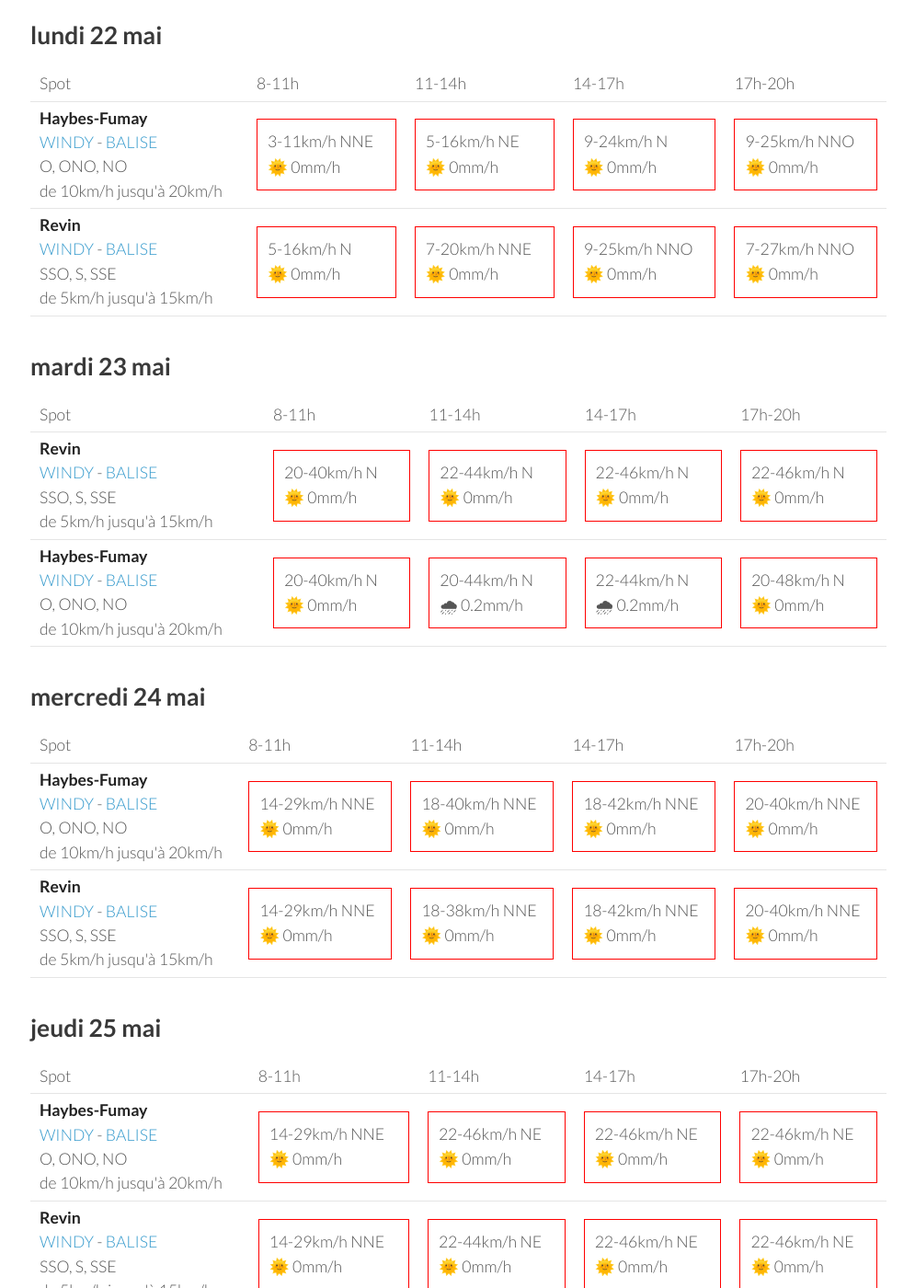
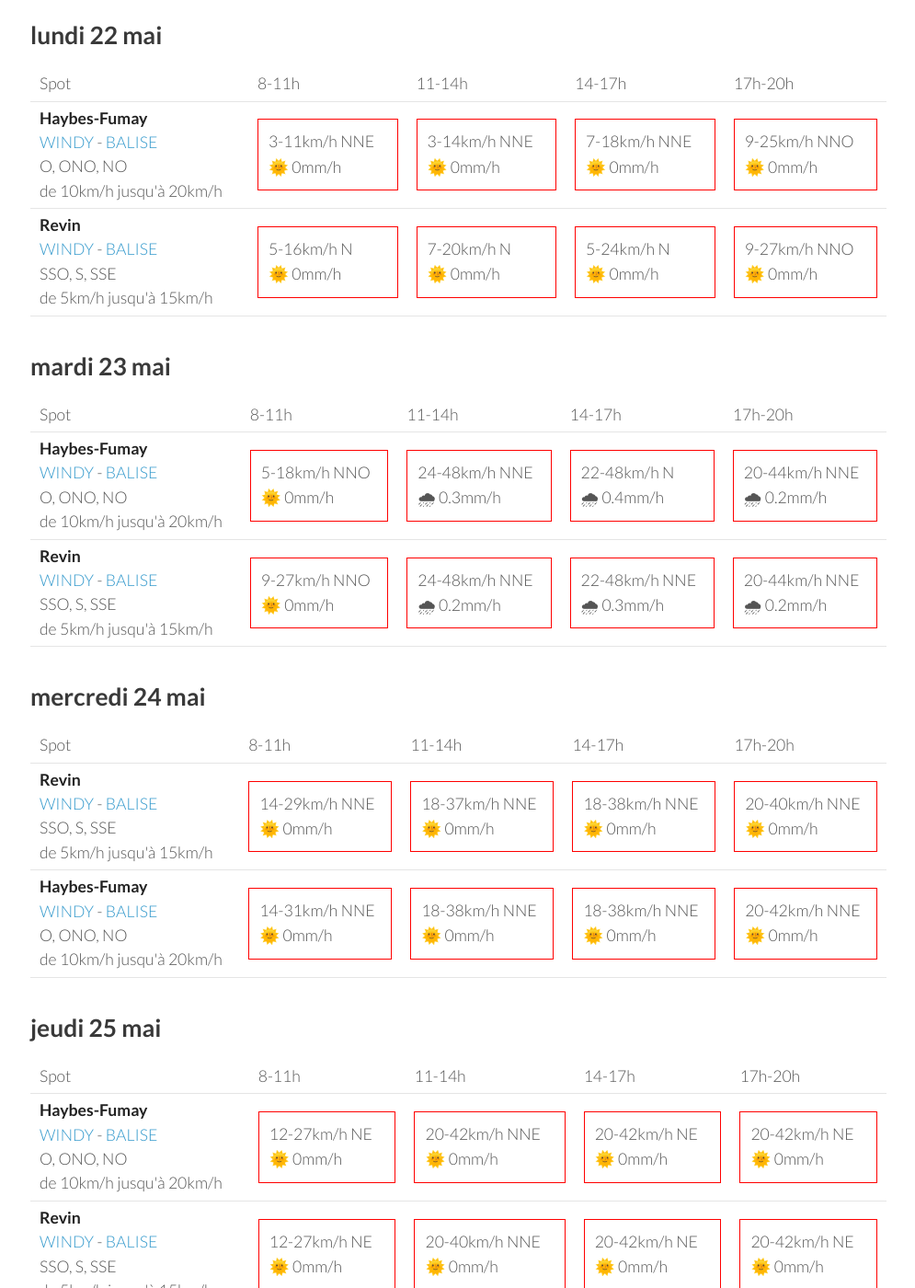
Before and after one commit to parapente-dans-le-nord/parapente-dans-le-nord.github.io, a Jekyll site: the page built from ardennes.markdown, in a window 1280 px wide and 1400 px high, scrolled down 616 px. Shown: the whole window at 92% size, without its empty margins (25-1020 px from the left). Built offline with Jekyll 4.4.1, drawn with Linux system fonts in a browser that asks for light colours; some of the changed text lies outside the part shown.

Commit message:
update index.markdown

```diff
--- a/ardennes.markdown
+++ b/ardennes.markdown
@@ -25,8 +25,8 @@ page mise à jour le dimanche 21 mai 17:10
         <td><strong>Haybes-Fumay</strong><br><a href="https://windy.com/49.998/4.715?49.913,4.738,10">WINDY</a> - <span class=""><a href="http://www.balisemeteo.com/balise.php?idBalise=104">BALISE</a> </span><br> <span class="vent-favorable">O, ONO, NO</span><br><span class="force-vent">de 10km/h jusqu'à 20km/h</span> </td>
 
             <td><div class="not-flyable"><p>0-0km/h NA</p><p>🌧️ 0mm/h</p></div></td>
-            <td><div class="not-flyable"><p>11-27km/h NNE</p><p>🌞 0mm/h</p></div></td>
-            <td><div class="not-flyable"><p>11-31km/h N</p><p>🌞 0mm/h</p></div></td>
+            <td><div class="not-flyable"><p>0-0km/h NA</p><p>🌧️ 0mm/h</p></div></td>
+            <td><div class="not-flyable"><p>0-0km/h NA</p><p>🌧️ 0mm/h</p></div></td>
             <td><div class="not-flyable"><p>11-29km/h N</p><p>🌞 0mm/h</p></div></td>
 
     </tr>
@@ -34,9 +34,9 @@ page mise à jour le dimanche 21 mai 17:10
         <td><strong>Revin</strong><br><a href="https://windy.com/49.948/4.625?49.543,4.625,8">WINDY</a> - <span class=""><a href="http://www.balisemeteo.com/balise.php?idBalise=5019">BALISE</a> </span><br> <span class="vent-favorable">SSO, S, SSE</span><br><span class="force-vent">de 5km/h jusqu'à 15km/h</span> </td>
 
             <td><div class="not-flyable"><p>0-0km/h NA</p><p>🌧️ 0mm/h</p></div></td>
-            <td><div class="not-flyable"><p>12-37km/h NNE</p><p>🌞 0mm/h</p></div></td>
-            <td><div class="not-flyable"><p>11-33km/h NNE</p><p>🌞 0mm/h</p></div></td>
-            <td><div class="not-flyable"><p>9-29km/h NNE</p><p>🌞 0mm/h</p></div></td>
+            <td><div class="not-flyable"><p>0-0km/h NA</p><p>🌧️ 0mm/h</p></div></td>
+            <td><div class="not-flyable"><p>0-0km/h NA</p><p>🌧️ 0mm/h</p></div></td>
+            <td><div class="not-flyable"><p>9-31km/h NNE</p><p>🌞 0mm/h</p></div></td>
 
     </tr>
 
@@ -59,8 +59,8 @@ page mise à jour le dimanche 21 mai 17:10
         <td><strong>Haybes-Fumay</strong><br><a href="https://windy.com/49.998/4.715?49.913,4.738,10">WINDY</a> - <span class=""><a href="http://www.balisemeteo.com/balise.php?idBalise=104">BALISE</a> </span><br> <span class="vent-favorable">O, ONO, NO</span><br><span class="force-vent">de 10km/h jusqu'à 20km/h</span> </td>
 
             <td><div class="not-flyable"><p>3-11km/h NNE</p><p>🌞 0mm/h</p></div></td>
-            <td><div class="not-flyable"><p>5-16km/h NE</p><p>🌞 0mm/h</p></div></td>
-            <td><div class="not-flyable"><p>9-24km/h N</p><p>🌞 0mm/h</p></div></td>
+            <td><div class="not-flyable"><p>3-14km/h NNE</p><p>🌞 0mm/h</p></div></td>
+            <td><div class="not-flyable"><p>7-18km/h NNE</p><p>🌞 0mm/h</p></div></td>
             <td><div class="not-flyable"><p>9-25km/h NNO</p><p>🌞 0mm/h</p></div></td>
 
 
@@ -69,9 +69,9 @@ page mise à jour le dimanche 21 mai 17:10
         <td><strong>Revin</strong><br><a href="https://windy.com/49.948/4.625?49.543,4.625,8">WINDY</a> - <span class=""><a href="http://www.balisemeteo.com/balise.php?idBalise=5019">BALISE</a> </span><br> <span class="vent-favorable">SSO, S, SSE</span><br><span class="force-vent">de 5km/h jusqu'à 15km/h</span> </td>
 
             <td><div class="not-flyable"><p>5-16km/h N</p><p>🌞 0mm/h</p></div></td>
-            <td><div class="not-flyable"><p>7-20km/h NNE</p><p>🌞 0mm/h</p></div></td>
-            <td><div class="not-flyable"><p>9-25km/h NNO</p><p>🌞 0mm/h</p></div></td>
-            <td><div class="not-flyable"><p>7-27km/h NNO</p><p>🌞 0mm/h</p></div></td>
+            <td><div class="not-flyable"><p>7-20km/h N</p><p>🌞 0mm/h</p></div></td>
+            <td><div class="not-flyable"><p>5-24km/h N</p><p>🌞 0mm/h</p></div></td>
+            <td><div class="not-flyable"><p>9-27km/h NNO</p><p>🌞 0mm/h</p></div></td>
 
 
     </tr>
@@ -92,22 +92,22 @@ page mise à jour le dimanche 21 mai 17:10
       <td>17h-20h</td>
     </tr>
 <tr>
-        <td><strong>Revin</strong><br><a href="https://windy.com/49.948/4.625?49.543,4.625,8">WINDY</a> - <span class=""><a href="http://www.balisemeteo.com/balise.php?idBalise=5019">BALISE</a> </span><br> <span class="vent-favorable">SSO, S, SSE</span><br><span class="force-vent">de 5km/h jusqu'à 15km/h</span> </td>
+        <td><strong>Haybes-Fumay</strong><br><a href="https://windy.com/49.998/4.715?49.913,4.738,10">WINDY</a> - <span class=""><a href="http://www.balisemeteo.com/balise.php?idBalise=104">BALISE</a> </span><br> <span class="vent-favorable">O, ONO, NO</span><br><span class="force-vent">de 10km/h jusqu'à 20km/h</span> </td>
 
-            <td><div class="not-flyable"><p>20-40km/h N</p><p>🌞 0mm/h</p></div></td>
-            <td><div class="not-flyable"><p>22-44km/h N</p><p>🌞 0mm/h</p></div></td>
-            <td><div class="not-flyable"><p>22-46km/h N</p><p>🌞 0mm/h</p></div></td>
-            <td><div class="not-flyable"><p>22-46km/h N</p><p>🌞 0mm/h</p></div></td>
+            <td><div class="not-flyable"><p>5-18km/h NNO</p><p>🌞 0mm/h</p></div></td>
+            <td><div class="not-flyable"><p>24-48km/h NNE</p><p>🌧 0.3mm/h</p></div></td>
+            <td><div class="not-flyable"><p>22-48km/h N</p><p>🌧 0.4mm/h</p></div></td>
+            <td><div class="not-flyable"><p>20-44km/h NNE</p><p>🌧 0.2mm/h</p></div></td>
 
 
     </tr>
 <tr>
-        <td><strong>Haybes-Fumay</strong><br><a href="https://windy.com/49.998/4.715?49.913,4.738,10">WINDY</a> - <span class=""><a href="http://www.balisemeteo.com/balise.php?idBalise=104">BALISE</a> </span><br> <span class="vent-favorable">O, ONO, NO</span><br><span class="force-vent">de 10km/h jusqu'à 20km/h</span> </td>
+        <td><strong>Revin</strong><br><a href="https://windy.com/49.948/4.625?49.543,4.625,8">WINDY</a> - <span class=""><a href="http://www.balisemeteo.com/balise.php?idBalise=5019">BALISE</a> </span><br> <span class="vent-favorable">SSO, S, SSE</span><br><span class="force-vent">de 5km/h jusqu'à 15km/h</span> </td>
 
-            <td><div class="not-flyable"><p>20-40km/h N</p><p>🌞 0mm/h</p></div></td>
-            <td><div class="not-flyable"><p>20-44km/h N</p><p>🌧 0.2mm/h</p></div></td>
-            <td><div class="not-flyable"><p>22-44km/h N</p><p>🌧 0.2mm/h</p></div></td>
-            <td><div class="not-flyable"><p>20-48km/h N</p><p>🌞 0mm/h</p></div></td>
+            <td><div class="not-flyable"><p>9-27km/h NNO</p><p>🌞 0mm/h</p></div></td>
+            <td><div class="not-flyable"><p>24-48km/h NNE</p><p>🌧 0.2mm/h</p></div></td>
+            <td><div class="not-flyable"><p>22-48km/h NNE</p><p>🌧 0.3mm/h</p></div></td>
+            <td><div class="not-flyable"><p>20-44km/h NNE</p><p>🌧 0.2mm/h</p></div></td>
 
 
     </tr>
@@ -128,22 +128,22 @@ page mise à jour le dimanche 21 mai 17:10
       <td>17h-20h</td>
     </tr>
 <tr>
-        <td><strong>Haybes-Fumay</strong><br><a href="https://windy.com/49.998/4.715?49.913,4.738,10">WINDY</a> - <span class=""><a href="http://www.balisemeteo.com/balise.php?idBalise=104">BALISE</a> </span><br> <span class="vent-favorable">O, ONO, NO</span><br><span class="force-vent">de 10km/h jusqu'à 20km/h</span> </td>
+        <td><strong>Revin</strong><br><a href="https://windy.com/49.948/4.625?49.543,4.625,8">WINDY</a> - <span class=""><a href="http://www.balisemeteo.com/balise.php?idBalise=5019">BALISE</a> </span><br> <span class="vent-favorable">SSO, S, SSE</span><br><span class="force-vent">de 5km/h jusqu'à 15km/h</span> </td>
 
             <td><div class="not-flyable"><p>14-29km/h NNE</p><p>🌞 0mm/h</p></div></td>
-            <td><div class="not-flyable"><p>18-40km/h NNE</p><p>🌞 0mm/h</p></div></td>
-            <td><div class="not-flyable"><p>18-42km/h NNE</p><p>🌞 0mm/h</p></div></td>
+            <td><div class="not-flyable"><p>18-37km/h NNE</p><p>🌞 0mm/h</p></div></td>
+            <td><div class="not-flyable"><p>18-38km/h NNE</p><p>🌞 0mm/h</p></div></td>
             <td><div class="not-flyable"><p>20-40km/h NNE</p><p>🌞 0mm/h</p></div></td>
 
 
     </tr>
 <tr>
-        <td><strong>Revin</strong><br><a href="https://windy.com/49.948/4.625?49.543,4.625,8">WINDY</a> - <span class=""><a href="http://www.balisemeteo.com/balise.php?idBalise=5019">BALISE</a> </span><br> <span class="vent-favorable">SSO, S, SSE</span><br><span class="force-vent">de 5km/h jusqu'à 15km/h</span> </td>
+        <td><strong>Haybes-Fumay</strong><br><a href="https://windy.com/49.998/4.715?49.913,4.738,10">WINDY</a> - <span class=""><a href="http://www.balisemeteo.com/balise.php?idBalise=104">BALISE</a> </span><br> <span class="vent-favorable">O, ONO, NO</span><br><span class="force-vent">de 10km/h jusqu'à 20km/h</span> </td>
 
-            <td><div class="not-flyable"><p>14-29km/h NNE</p><p>🌞 0mm/h</p></div></td>
+            <td><div class="not-flyable"><p>14-31km/h NNE</p><p>🌞 0mm/h</p></div></td>
             <td><div class="not-flyable"><p>18-38km/h NNE</p><p>🌞 0mm/h</p></div></td>
-            <td><div class="not-flyable"><p>18-42km/h NNE</p><p>🌞 0mm/h</p></div></td>
-            <td><div class="not-flyable"><p>20-40km/h NNE</p><p>🌞 0mm/h</p></div></td>
+            <td><div class="not-flyable"><p>18-38km/h NNE</p><p>🌞 0mm/h</p></div></td>
+            <td><div class="not-flyable"><p>20-42km/h NNE</p><p>🌞 0mm/h</p></div></td>
 
 
     </tr>
@@ -166,20 +166,20 @@ page mise à jour le dimanche 21 mai 17:10
 <tr>
         <td><strong>Haybes-Fumay</strong><br><a href="https://windy.com/49.998/4.715?49.913,4.738,10">WINDY</a> - <span class=""><a href="http://www.balisemeteo.com/balise.php?idBalise=104">BALISE</a> </span><br> <span class="vent-favorable">O, ONO, NO</span><br><span class="force-vent">de 10km/h jusqu'à 20km/h</span> </td>
 
-            <td><div class="not-flyable"><p>14-29km/h NNE</p><p>🌞 0mm/h</p></div></td>
-            <td><div class="not-flyable"><p>22-46km/h NE</p><p>🌞 0mm/h</p></div></td>
-            <td><div class="not-flyable"><p>22-46km/h NE</p><p>🌞 0mm/h</p></div></td>
-            <td><div class="not-flyable"><p>22-46km/h NE</p><p>🌞 0mm/h</p></div></td>
+            <td><div class="not-flyable"><p>12-27km/h NE</p><p>🌞 0mm/h</p></div></td>
+            <td><div class="not-flyable"><p>20-42km/h NNE</p><p>🌞 0mm/h</p></div></td>
+            <td><div class="not-flyable"><p>20-42km/h NE</p><p>🌞 0mm/h</p></div></td>
+            <td><div class="not-flyable"><p>20-42km/h NE</p><p>🌞 0mm/h</p></div></td>
 
 
     </tr>
 <tr>
         <td><strong>Revin</strong><br><a href="https://windy.com/49.948/4.625?49.543,4.625,8">WINDY</a> - <span class=""><a href="http://www.balisemeteo.com/balise.php?idBalise=5019">BALISE</a> </span><br> <span class="vent-favorable">SSO, S, SSE</span><br><span class="force-vent">de 5km/h jusqu'à 15km/h</span> </td>
 
-            <td><div class="not-flyable"><p>14-29km/h NNE</p><p>🌞 0mm/h</p></div></td>
-            <td><div class="not-flyable"><p>22-44km/h NE</p><p>🌞 0mm/h</p></div></td>
-            <td><div class="not-flyable"><p>22-46km/h NE</p><p>🌞 0mm/h</p></div></td>
-            <td><div class="not-flyable"><p>22-46km/h NE</p><p>🌞 0mm/h</p></div></td>
+            <td><div class="not-flyable"><p>12-27km/h NE</p><p>🌞 0mm/h</p></div></td>
+            <td><div class="not-flyable"><p>20-40km/h NNE</p><p>🌞 0mm/h</p></div></td>
+            <td><div class="not-flyable"><p>20-42km/h NE</p><p>🌞 0mm/h</p></div></td>
+            <td><div class="not-flyable"><p>20-42km/h NE</p><p>🌞 0mm/h</p></div></td>
 
 
     </tr>
@@ -202,20 +202,20 @@ page mise à jour le dimanche 21 mai 17:10
 <tr>
         <td><strong>Revin</strong><br><a href="https://windy.com/49.948/4.625?49.543,4.625,8">WINDY</a> - <span class=""><a href="http://www.balisemeteo.com/balise.php?idBalise=5019">BALISE</a> </span><br> <span class="vent-favorable">SSO, S, SSE</span><br><span class="force-vent">de 5km/h jusqu'à 15km/h</span> </td>
 
-            <td><div class="not-flyable"><p>20-42km/h NE</p><p>🌞 0mm/h</p></div></td>
-            <td><div class="not-flyable"><p>20-44km/h NNE</p><p>🌞 0mm/h</p></div></td>
+            <td><div class="not-flyable"><p>22-44km/h NE</p><p>🌞 0mm/h</p></div></td>
             <td><div class="not-flyable"><p>24-48km/h NE</p><p>🌞 0mm/h</p></div></td>
-            <td><div class="not-flyable"><p>24-48km/h NE</p><p>🌞 0mm/h</p></div></td>
+            <td><div class="not-flyable"><p>25-50km/h NE</p><p>🌞 0mm/h</p></div></td>
+            <td><div class="not-flyable"><p>24-50km/h NE</p><p>🌞 0mm/h</p></div></td>
 
 
     </tr>
 <tr>
         <td><strong>Haybes-Fumay</strong><br><a href="https://windy.com/49.998/4.715?49.913,4.738,10">WINDY</a> - <span class=""><a href="http://www.balisemeteo.com/balise.php?idBalise=104">BALISE</a> </span><br> <span class="vent-favorable">O, ONO, NO</span><br><span class="force-vent">de 10km/h jusqu'à 20km/h</span> </td>
 
-            <td><div class="not-flyable"><p>20-40km/h NE</p><p>🌞 0mm/h</p></div></td>
-            <td><div class="not-flyable"><p>20-42km/h NE</p><p>🌞 0mm/h</p></div></td>
+            <td><div class="not-flyable"><p>22-42km/h NE</p><p>🌞 0mm/h</p></div></td>
             <td><div class="not-flyable"><p>24-48km/h NE</p><p>🌞 0mm/h</p></div></td>
-            <td><div class="not-flyable"><p>24-48km/h NE</p><p>🌞 0mm/h</p></div></td>
+            <td><div class="not-flyable"><p>24-50km/h NE</p><p>🌞 0mm/h</p></div></td>
+            <td><div class="not-flyable"><p>24-50km/h NE</p><p>🌞 0mm/h</p></div></td>
 
 
     </tr>
```
Also changed, not shown: other parts of ardennes.markdown (+1 -1 lines).
